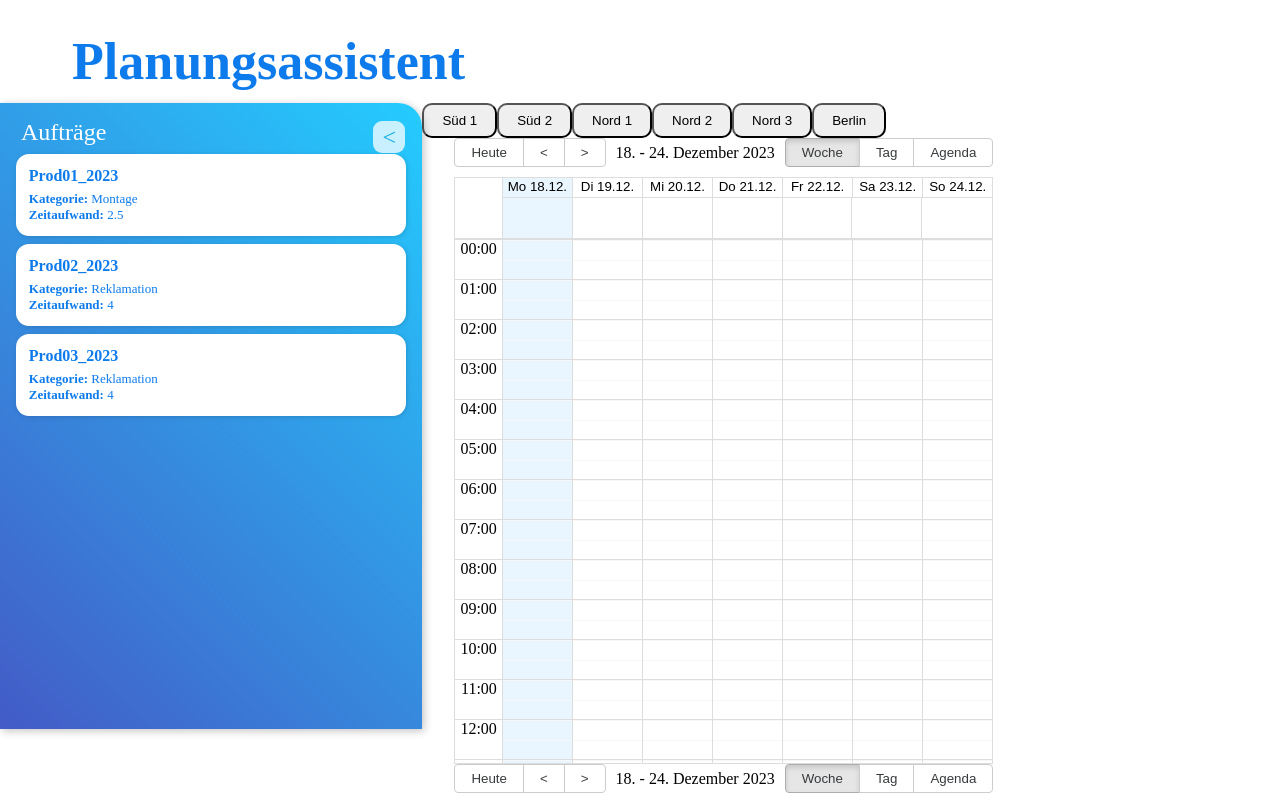
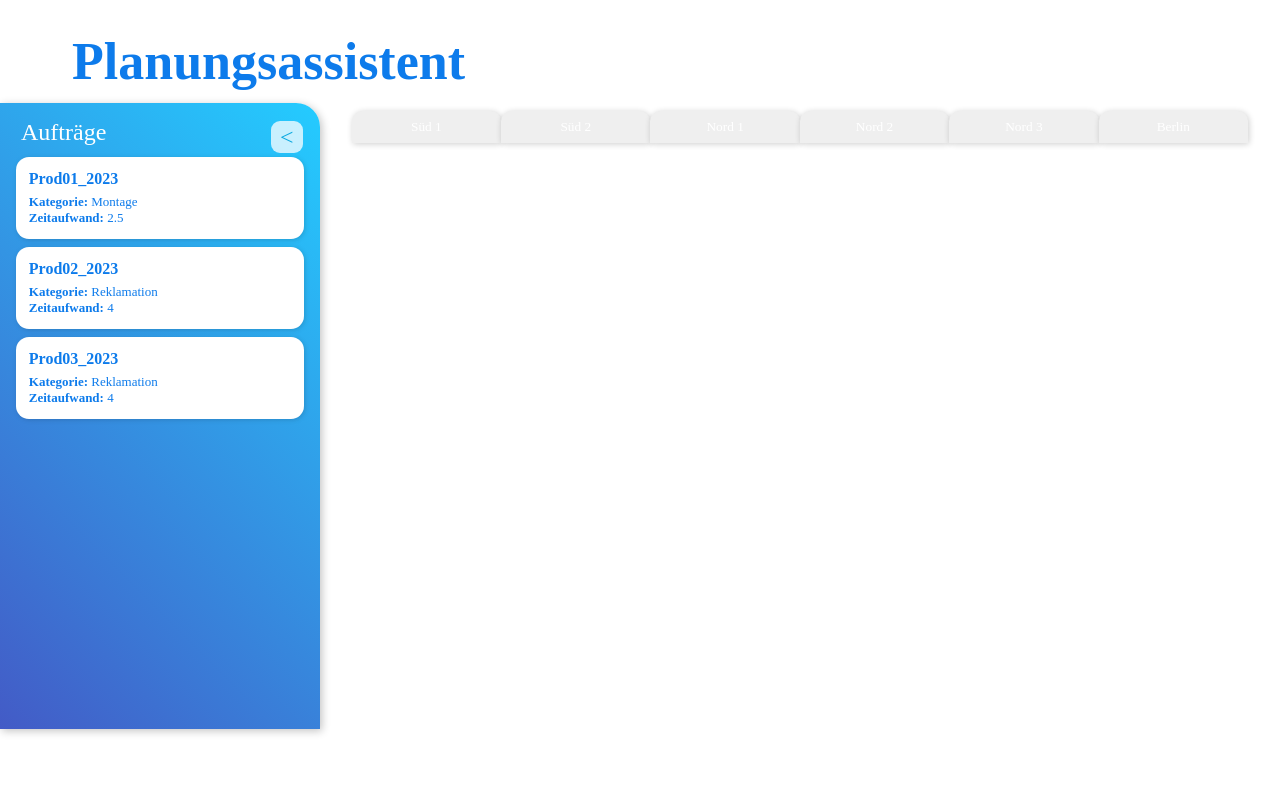
Before and after one commit to ScheduPlan/frontend, a React (Create React App) app: page /manager/schedule in a window 1280 px wide. Shown: the top 800 px of the page. Built offline with nearby package versions, Linux system fonts and the light colour scheme; the HTML template or start-up script is replaced by a standard one.

Commit message:
feat: edited schedule styling

```diff
--- a/src/components/Calendar.module.css
+++ b/src/components/Calendar.module.css
@@ -1,8 +1,8 @@
 .calendar_wrapper {
     width: 100%;
-    height: calc(100vh - 174px);
+    height: calc(100vh - 287px);
     overflow: scroll;
-    padding: 0 2rem;
+    padding: 0;
     max-width: 1200px;
     margin: 0 auto;
 }
--- a/src/index.css
+++ b/src/index.css
@@ -31,6 +31,7 @@ body {
   width: 100vw;
   height: 100vh;
   margin: 0;
+  overflow: hidden;
 }
 
 .content-wrapper {
@@ -127,6 +128,17 @@ b {
 
 .btn.primary:hover {
   background-color: var(--primary-dark);
+}
+
+.btn.tab {
+  outline: none;
+  border: none;
+  width: inherit;
+  border-radius: 10px 10px 0 0;
+  font-family: 'Poppins';
+  color: #fff;
+  box-shadow: 1px 1px 6px #00000032;
+  margin-top: 8px;
 }
 
 svg.btn-icon {
--- a/src/pages/Schedule.js
+++ b/src/pages/Schedule.js
@@ -3,18 +3,19 @@ import Calendar from '../components/Calendar'
 import Sidebar from '../components/Sidebar'
 import axios from 'axios'
 import url from '../BackendURL'
+import style from './Schedule.module.css'
 import { testTeams } from '../UserExample'
 
 export default function Schedule() {
   const testAppointments = [
     {
-      start: new Date(2023, 10, 17, 8, 0),
-      end: new Date(2023, 10, 17, 13, 0),
+      start: new Date(2023, 11, 18, 8, 0),
+      end: new Date(2023, 11, 18, 13, 0),
       category: "Montage"
     },
     {
-      start: new Date(2023, 10, 2, 9, 0),
-      end: new Date(2023, 10, 2, 10, 30),
+      start: new Date(2023, 12, 20, 9, 0),
+      end: new Date(2023, 12, 20, 10, 30),
       category: "Reklamation"
     }
   ]
@@ -32,7 +33,7 @@ export default function Schedule() {
   function openCity(e) {
     console.log(e.target.id);
     var i;
-    var x = document.getElementsByClassName("tab-container");
+    var x = document.getElementsByClassName(style.tab_container);
     for (i = 0; i < x.length; i++) {
       x[i].style.display = "none";
     }
@@ -47,18 +48,18 @@ export default function Schedule() {
       <div className='content-wrapper'>
         <Sidebar />
 
-        <div className='calendar-wrapper'>
-          <div className="tab-bar">
+        <div className={style.calendar_wrapper}>
+          <div className={style.tab_bar}>
             {teams.map(team => {
               return (
-                <button key={team.id} className="btn tab-btn" id={team.id} onClick={openCity}>{team.name}</button>
+                <button key={team.id} className="btn tab" id={team.id} onClick={openCity}>{team.name}</button>
               )
             })}
           </div>
 
           {teams.map(team => {
             return (
-              <div key={team.id} id={"team" + team.id} className="tab-container">
+              <div key={team.id} id={"team" + team.id} className={style.tab_container}>
                 <Calendar appointments={testAppointments} />
               </div>)
           })}
--- /dev/null
+++ b/src/pages/Schedule.module.css
@@ -0,0 +1,19 @@
+.calendar_wrapper {
+    width: 100%;
+    height: calc(100vh - 179px);
+    overflow: hidden;
+    padding: 0 2rem;
+}
+
+.calendar_wrapper .tab_bar {
+    position: sticky;
+    top: 0;
+    width: 100%;
+    display: flex;
+    flex-flow: row nowrap;
+}
+
+.calendar_wrapper .tab_container {
+    padding: 2rem 0;
+    display: none;
+}
```
